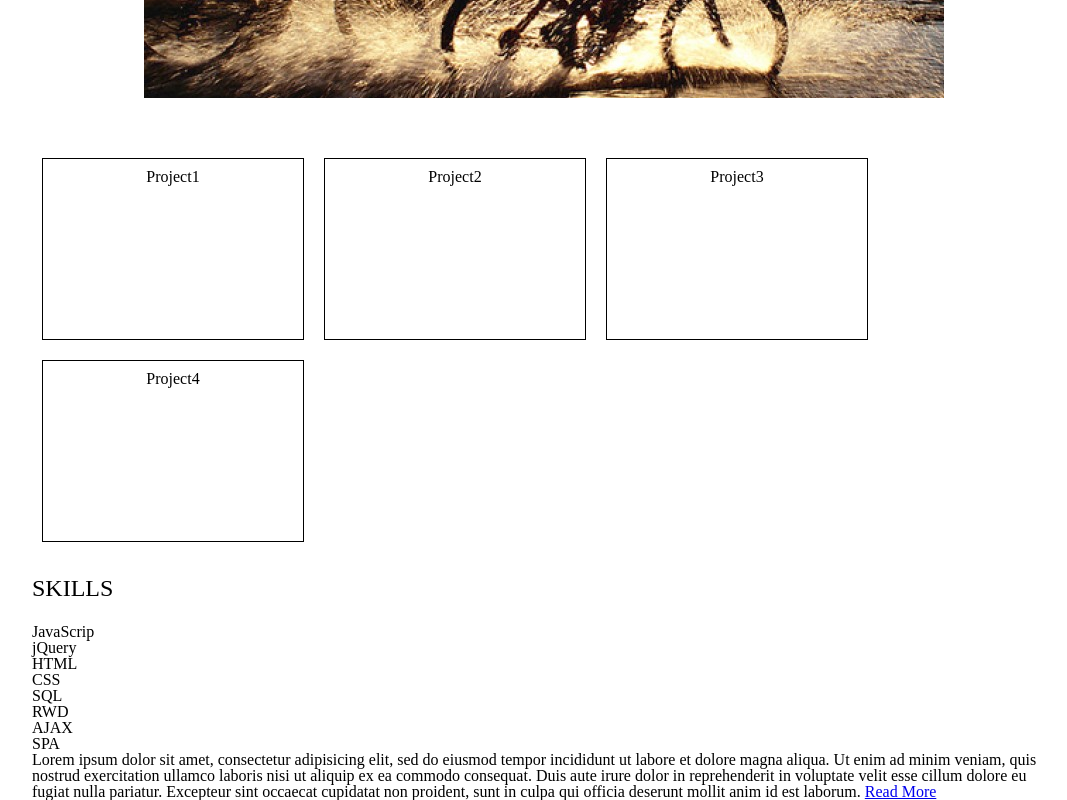
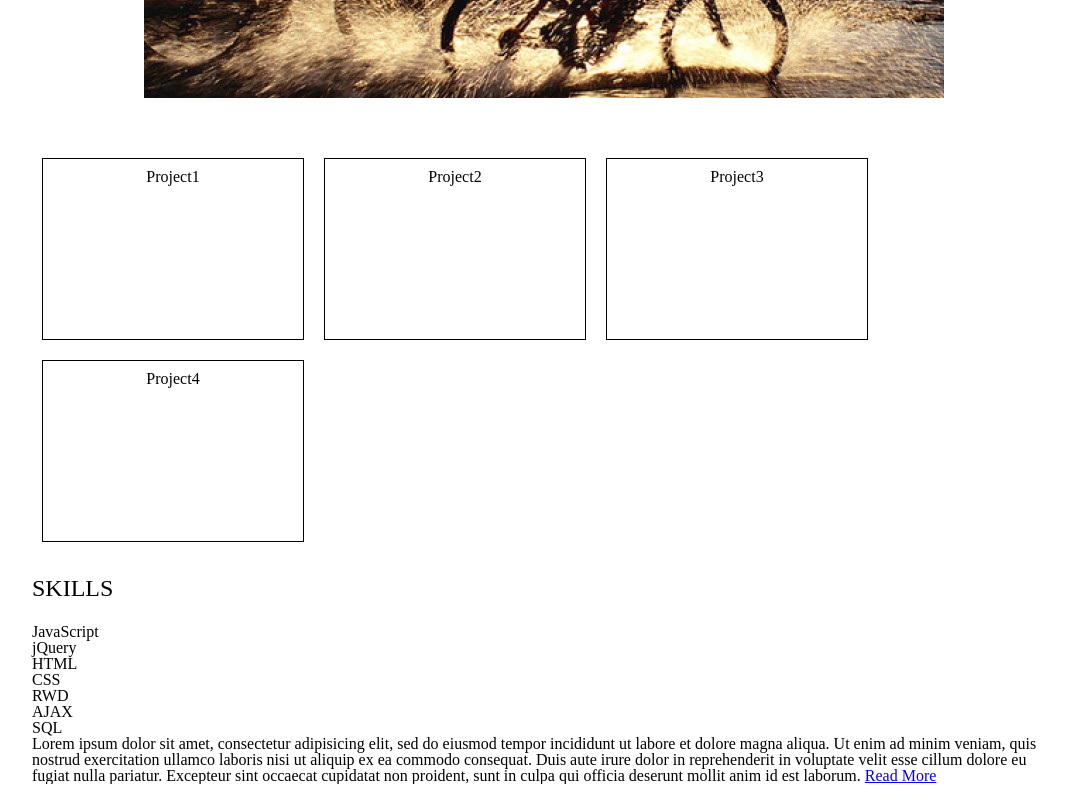
Before and after one commit to vgalenko/personal-portfolio, a plain HTML site: page index.html in a window 1280 px wide. Shown: the part 447-1247 px from the top of the page, without its empty margins (96-1163 px from the left). Drawn offline with nearby package versions, Linux system fonts and the light colour scheme.

Commit message:
added handlebars to skills list

```diff
--- a/index.html
+++ b/index.html
@@ -9,6 +9,17 @@
   <link rel="stylesheet" href="styles/icons.css">
   <link rel="stylesheet" href="styles/layout.css">
   <link rel="stylesheet" href="styles/modules.css">
+  <script id="template" type="text/x-handlebars-template">
+    <ul>
+      <li>{{skill1}}</li>
+      <li>{{skill2}}</li>
+      <li>{{skill3}}</li>
+      <li>{{skill4}}</li>
+      <li>{{skill5}}</li>
+      <li>{{skill6}}</li>
+      <li>{{skill7}}</li>
+    </ul>
+  </script>
 </head>
 <body>
 
@@ -42,22 +53,9 @@
       <div class="clearfix"></div>
     </section>
 
-    <article class="skills">
-      <h3>SKILLS</h3>
-      <ul class="skills-list" id="first-ul">
-        <li>JavaScrip</li>
-        <li>jQuery</li>
-        <li>HTML</li>
-        <li>CSS</li>
-      </ul>
+          <h3>SKILLS</h3>
 
-      <ul class="skills-list" id="second-ul">
-        <li>SQL</li>
-        <li>RWD</li>
-        <li>AJAX</li>
-        <li>SPA</li>
-      </ul>
-    </article>
+    <ul class="skills-list"></ul>
 
     <article class="about-me">
       <p>Lorem ipsum dolor sit amet, consectetur adipisicing elit, sed do eiusmod
@@ -72,6 +70,8 @@
   <footer>
   </footer>
   <script src="https://ajax.googleapis.com/ajax/libs/jquery/3.1.1/jquery.min.js"></script>
+  <script src="https://cdnjs.cloudflare.com/ajax/libs/handlebars.js/4.0.4/handlebars.js"></script>
   <script src="scripts/app.js"></script>
+  <script src="scripts/blog.js"></script>
 </body>
 </html>
--- /dev/null
+++ b/scripts/blog.js
@@ -0,0 +1,19 @@
+const skills = {
+  "myskills": [
+    {
+      "skill1": "JavaScript",
+      "skill2": "jQuery",
+      "skill3": "HTML",
+      "skill4": "CSS",
+      "skill5": "RWD",
+      "skill6": "AJAX",
+      "skill7": "SQL"
+    }
+  ]
+};
+
+$(document).ready(function(){
+  let skillsTemplate = $('#template').html();
+  let compileSkillsTemplate = Handlebars.compile(skillsTemplate);
+  $('.skills-list').html(compileSkillsTemplate(skills.myskills[0]));
+});
```
